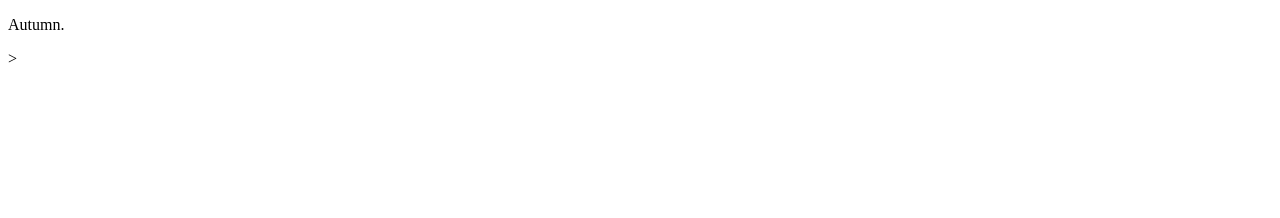
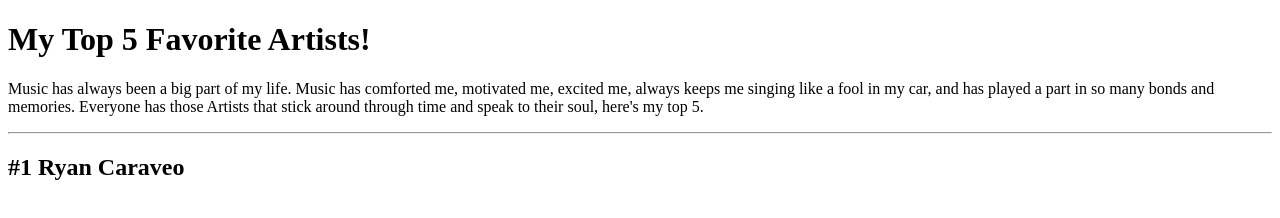
Before and after one commit to STL-WomenPlus-WebDev-March2023/js-assignment-4-html-me-something-autumngrl2004, a website: page index.html in a window 1280 px wide. Drawn offline with Linux system fonts and the light colour scheme.

Commit message:
second try to commit

```diff
--- a/index.html
+++ b/index.html
@@ -1,8 +1,12 @@
 <!DOCTYPE html>
 <html>
    <head>
+      <title>My top 5 favorite Artists!</title>
    </head>
    <body>
-      <p>Autumn. </p>>
+      <h1>My Top 5 Favorite Artists!</h1>
+      <p>Music has always been a big part of my life. Music has comforted me, motivated me, excited me, always keeps me singing like a fool in my car, and has played a part in so many bonds and memories. Everyone has those Artists that stick around through time and speak to their soul, here's my top 5. </p>
+      <hr>
+      <h2><b>#1 Ryan Caraveo</b></h2>
    </body>
 </html>
```
